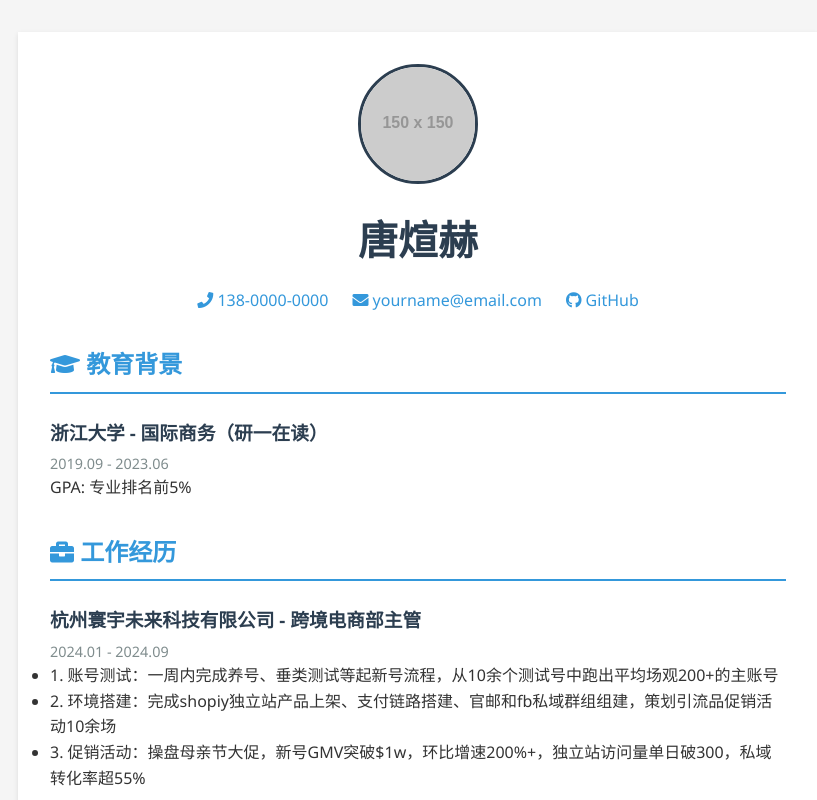
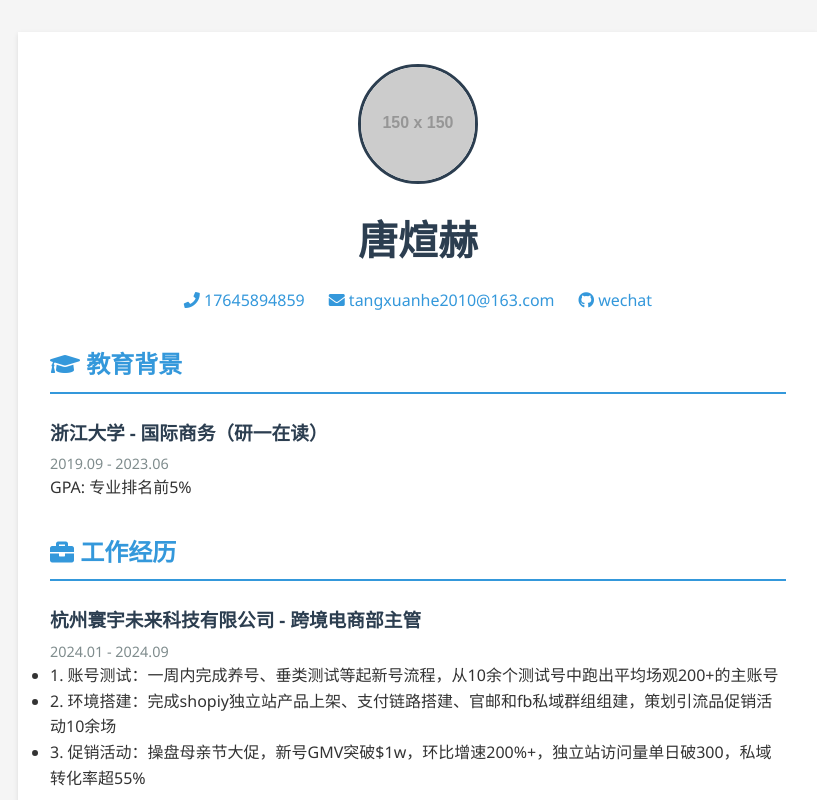
Before and after one commit to FrankTang-zju/FrankTang-zju.github.io, a plain HTML site: page index.html in a window 1280 px wide. Shown: the top 800 px of the page, without its empty margins (222-1039 px from the left). Drawn offline with Linux system fonts and the light colour scheme; placeholder pictures from the web are drawn by us.

Commit message:
Update index.html

```diff
--- a/index.html
+++ b/index.html
@@ -113,9 +113,9 @@
             <img src="https://via.placeholder.com/150" alt="头像" class="avatar"> <!-- 替换为你的头像链接 -->
             <h1>唐煊赫</h1>
             <div class="contact-info">
-                <a href="tel:+8613800000000"><i class="fas fa-phone"></i> 138-0000-0000</a>
-                <a href="mailto:yourname@email.com"><i class="fas fa-envelope"></i> yourname@email.com</a>
-                <a href="https://github.com/yourusername" target="_blank"><i class="fab fa-github"></i> GitHub</a>
+                <a href="tel:+8617645894859"><i class="fas fa-phone"></i> 17645894859</a>
+                <a href="mailto:tangxuanhe2010@163.comm"><i class="fas fa-envelope"></i> tangxuanhe2010@163.com</a>
+                <a href="wechat:tt13710464449" target="_blank"><i class="fab fa-github"></i> wechat</a>
             </div>
         </div>
 
```
